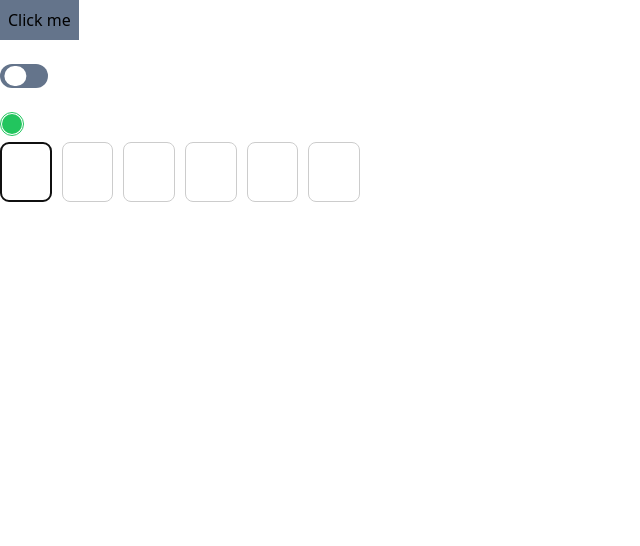
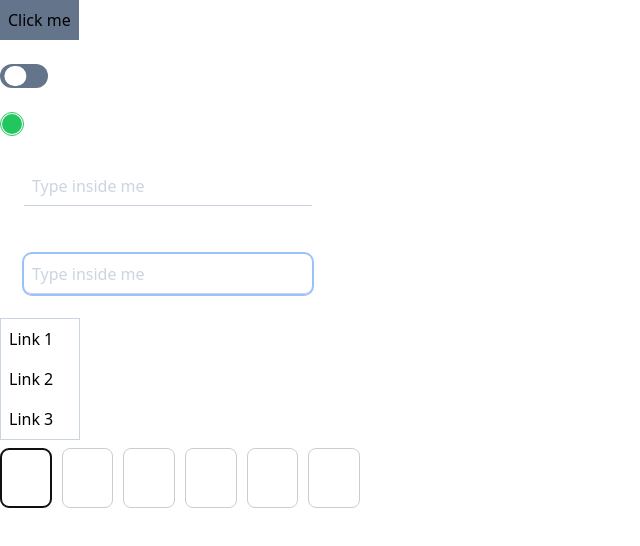
Before and after one commit to jayrick-gacayan/my-app, a Next.js app: page / in a window 1280 px wide. Shown: the top 546 px of the page, without its empty margins (0-640 px from the left). Built offline with nearby package versions, Linux system fonts and the light colour scheme.

Commit message:
fix: partial fix

```diff
--- a/app/sections/button_client.tsx
+++ b/app/sections/button_client.tsx
@@ -10,6 +10,70 @@ import { useContext, useEffect, useRef, useState } from "react";
 import { OtpInputContainer } from "./otp_input_container";
 import { CustomRadioButton } from "@/components/custom_radio_button";
 import { useToggle } from "@/hooks/use_toggle";
+import { MenuLinkProps } from "@/types/options/menu_link_props";
+import { MenuLink } from "@/components/menu_link";
+import { MenuSubLink } from "@/components/menu_sub_link";
+
+const menuLinks: MenuLinkProps[] = [
+  {
+    link: '#',
+    text: 'Link 1',
+    subLinks: [
+      { link: '#', text: 'Link 1:1', },
+      { link: '#', text: 'Link 1:2', },
+      { link: '#', text: 'Link 1:3', }
+    ]
+  },
+  {
+    link: '#',
+    text: 'Link 2',
+    subLinks: [
+      {
+        link: '#',
+        text: 'Link 2:1',
+        subLinks: [
+          {
+            link: '#',
+            text: 'Link 2:1:1',
+          },
+          {
+            link: '#',
+            text: 'Link 2:1:2',
+          }
+        ]
+      },
+      { link: '#', text: 'Link 2:2', },
+    ]
+  },
+  {
+    link: '#',
+    text: 'Link 3',
+    subLinks: [
+      {
+        link: '#',
+        text: 'Link 3:1',
+      },
+      {
+        link: '#',
+        text: 'Link 3:2',
+        subLinks: [
+          {
+            link: '#',
+            text: 'Link 3:2:1',
+            subLinks: [
+              { link: '#', text: 'Link 3.2.1.1' },
+              { link: '#', text: 'Link 3.2.1.2' }
+            ]
+          },
+          {
+            link: '#',
+            text: 'Link 3:2:2',
+          }
+        ]
+      },
+    ]
+  }
+]
 
 export function CreateToastButton() {
   const modalContentRef = useRef(null);
@@ -60,6 +124,44 @@ export function CreateToastButton() {
         border: 'border-[#22C55E]'
       }} />
     <br />
+    <div className="p-2">
+      <div className="bg-white p-4 rounded-lg">
+        <div className="relative bg-inherit">
+          <input type="text"
+            id="username"
+            name="username"
+            className="peer bg-transparent h-10 w-72  text-gray-200 placeholder-transparent px-2 border-b border-b-slate-300 focus:outline-none focus:border-sky-600" placeholder="Type inside me" />
+          <label htmlFor="username"
+            className="absolute cursor-text left-0 -top-3 text-sm text-gray-500 bg-inherit mx-1 px-1
+            peer-placeholder-shown:text-base peer-placeholder-shown:text-slate-300 peer-placeholder-shown:top-2 peer-focus:-top-3 peer-focus:text-sky-600 peer-focus:text-sm transition-all">Type inside me</label>
+        </div>
+      </div>
+    </div>
+
+    <div className="p-2">
+      <div className="bg-white p-4 rounded-lg">
+        <div className="relative bg-inherit">
+          <input type="text"
+            id="username"
+            name="username"
+            className="peer bg-transparent h-10 w-72  text-gray-200 placeholder-transparent px-2 border-b border-b-slate-300 ring-2 focus:ring-slate-300 rounded-lg focus:outline-none focus:border-sky-600" placeholder="Type inside me" />
+          <label htmlFor="username"
+            className="absolute cursor-text left-0 -top-3 text-sm text-gray-500 bg-inherit mx-1 px-1
+            peer-placeholder-shown:text-base peer-placeholder-shown:text-slate-300 peer-placeholder-shown:top-2 peer-focus:-top-3 peer-focus:text-sky-600 peer-focus:text-sm transition-all">Type inside me</label>
+        </div>
+      </div>
+    </div>
+
+    <div className="mb-2 w-20 relative border border-slate-300 bg-white">
+      {
+        menuLinks.map((value: MenuLinkProps, index: number) => {
+          return <MenuLink key={`menu-link-${index}-${value.text}`}
+            link={value.link}
+            text={value.text}
+            subLinks={value.subLinks} />
+        })
+      }
+    </div>
 
     <OtpInputContainer />
     <ModalWrapperComponent
--- /dev/null
+++ b/components/menu_link.tsx
@@ -0,0 +1,20 @@
+import { MenuLinkProps } from "@/types/options/menu_link_props"
+import { MenuSubLink } from "./menu_sub_link"
+
+
+
+export function MenuLink({
+  link,
+  text,
+  subLinks,
+}: MenuLinkProps) {
+  if (subLinks) {
+    return <MenuSubLink link={link} text={text} subLinks={subLinks} />
+  }
+
+  return (
+    <div className="block w-full relative">
+      <a className="block p-2 hover:bg-slate-300 hover:text-white" href={link}>{text}</a>
+    </div>
+  )
+}
--- /dev/null
+++ b/components/menu_sub_link.tsx
@@ -0,0 +1,32 @@
+import { MenuLinkProps } from "@/types/options/menu_link_props"
+import { MenuLink } from "./menu_link"
+
+export function MenuSubLink({
+  link,
+  text,
+  subLinks,
+}: MenuLinkProps) {
+  return (
+    <section className={`block w-full relative [&>div]:hover:visible`}>
+      <a className="block p-2 hover:bg-slate-300 hover:text-white" href={link}>{text}</a>
+
+      {
+        subLinks && (
+          <div className={`absolute top-0 bg-white left-full invisible border w-20 border-slate-300`}>
+            {
+              subLinks && subLinks.map((subLink: MenuLinkProps) => {
+                return <MenuSubLink
+                  key={`sub-link-item-${subLink.text}`}
+                  link={subLink.link}
+                  text={subLink.text}
+                  subLinks={subLink.subLinks} />
+              })
+            }
+          </div>
+        )
+      }
+
+    </section>
+
+  )
+}
--- a/components/modal_wrapper.tsx
+++ b/components/modal_wrapper.tsx
@@ -1,5 +1,5 @@
 import { useOutsideClick } from "@/hooks/use_outside_click";
-import { ReactNode, RefObject, forwardRef, useEffect } from "react";
+import { ReactNode, forwardRef, useEffect } from "react";
 
 export const ModalWrapperComponent =
   forwardRef(({
--- /dev/null
+++ b/types/options/menu_link_props.ts
@@ -0,0 +1,5 @@
+export type MenuLinkProps = {
+  link: string;
+  text: string;
+  subLinks?: MenuLinkProps[];
+}
```
